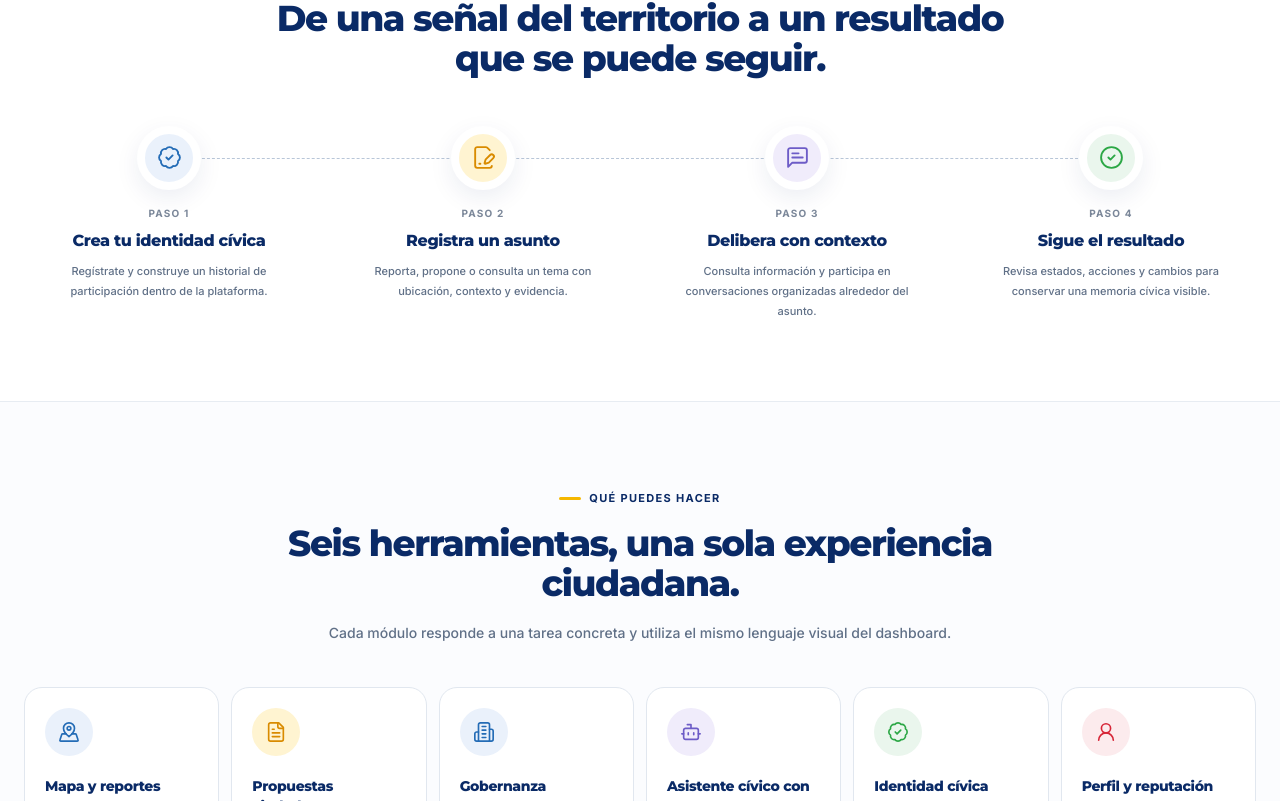
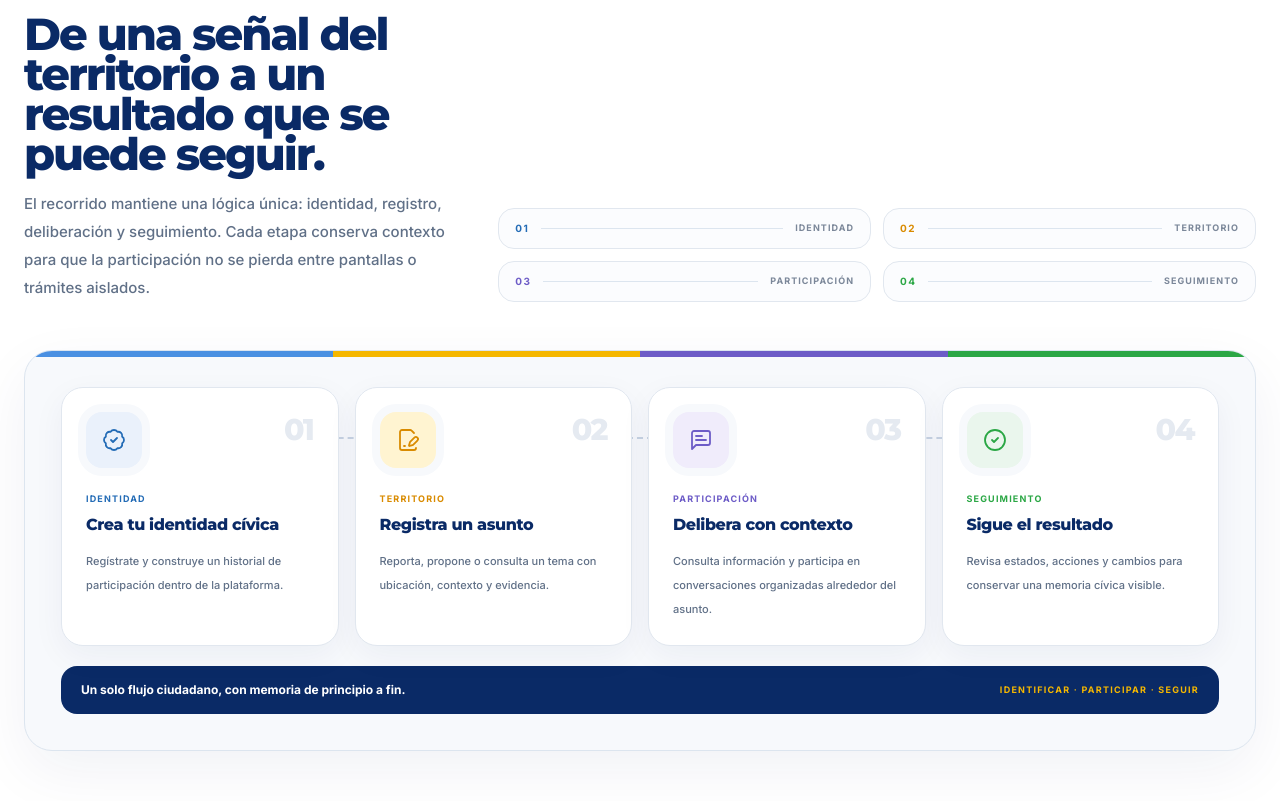
Before and after one commit to VladPhil92/Vertice-OS, a Next.js app in the folder apps/web/: page / in a window 1280 px wide. Shown: the part 2019-2820 px from the top of the page. Built offline with nearby package versions, Linux system fonts and the light colour scheme; a web font is replaced by a local one.

Commit message:
feat(web): redesign civic journey section

```diff
--- a/apps/web/components/sections/HowItWorksSection.tsx
+++ b/apps/web/components/sections/HowItWorksSection.tsx
@@ -1,64 +1,100 @@
-import { BadgeCheck, FilePenLine, MessageSquareText, CheckCircle2 } from 'lucide-react'
+import { BadgeCheck, CheckCircle2, FilePenLine, MessageSquareText } from 'lucide-react'
+import { PublicSectionHeader } from '@/components/ui/PublicSectionHeader'
 
 const STEPS = [
   {
-    number: '1',
+    number: '01',
     icon: BadgeCheck,
     title: 'Crea tu identidad cívica',
     description: 'Regístrate y construye un historial de participación dentro de la plataforma.',
     color: '#246CB6',
     bg: '#EAF1FB',
+    tag: 'Identidad',
   },
   {
-    number: '2',
+    number: '02',
     icon: FilePenLine,
     title: 'Registra un asunto',
     description: 'Reporta, propone o consulta un tema con ubicación, contexto y evidencia.',
     color: '#D98B00',
     bg: '#FFF4D1',
+    tag: 'Territorio',
   },
   {
-    number: '3',
+    number: '03',
     icon: MessageSquareText,
     title: 'Delibera con contexto',
     description: 'Consulta información y participa en conversaciones organizadas alrededor del asunto.',
     color: '#6D5CC7',
     bg: '#F0ECFB',
+    tag: 'Participación',
   },
   {
-    number: '4',
+    number: '04',
     icon: CheckCircle2,
     title: 'Sigue el resultado',
     description: 'Revisa estados, acciones y cambios para conservar una memoria cívica visible.',
     color: '#2BA745',
     bg: '#EAF6ED',
+    tag: 'Seguimiento',
   },
 ] as const
 
 export function HowItWorksSection() {
   return (
-    <section id="como-funciona" className="bg-white px-5 py-16 sm:px-6 md:py-20">
+    <section id="como-funciona" className="bg-white px-5 py-20 sm:px-6 md:py-24">
       <div className="mx-auto max-w-7xl">
-        <div className="mx-auto mb-12 max-w-3xl text-center">
-          <span className="section-tag justify-center">Cómo funciona</span>
-          <h2 className="font-display text-3xl font-extrabold tracking-[-0.04em] text-[#0A2A66] md:text-4xl">
-            De una señal del territorio a un resultado que se puede seguir.
-          </h2>
+        <div className="grid gap-8 lg:grid-cols-[.72fr_1.28fr] lg:items-end lg:gap-12">
+          <PublicSectionHeader
+            eyebrow="Cómo funciona"
+            title="De una señal del territorio a un resultado que se puede seguir."
+            description="El recorrido mantiene una lógica única: identidad, registro, deliberación y seguimiento. Cada etapa conserva contexto para que la participación no se pierda entre pantallas o trámites aislados."
+          />
+
+          <div className="grid gap-3 sm:grid-cols-2">
+            {STEPS.map(({ number, tag, color }) => (
+              <div key={number} className="flex items-center gap-3 rounded-2xl border border-[#E1E7EF] bg-[#FBFCFE] px-4 py-3">
+                <span className="text-[10px] font-extrabold tracking-[.14em]" style={{ color }}>{number}</span>
+                <div className="h-px flex-1 bg-[#DCE5EF]" />
+                <span className="text-[9px] font-extrabold uppercase tracking-[.12em] text-[#7B8799]">{tag}</span>
+              </div>
+            ))}
+          </div>
         </div>
 
-        <div className="relative grid gap-8 md:grid-cols-2 xl:grid-cols-4 xl:gap-6">
-          <div className="pointer-events-none absolute left-[12%] right-[12%] top-8 hidden border-t border-dashed border-[#B8C6D8] xl:block" />
+        <div className="relative mt-12 overflow-hidden rounded-[28px] border border-[#DCE5EF] bg-[#F7F9FC] p-5 shadow-[0_20px_60px_rgba(10,42,102,.06)] sm:p-7 lg:p-9">
+          <div className="absolute inset-x-0 top-0 grid h-1.5 grid-cols-4">
+            <span className="bg-[#4A90E2]" />
+            <span className="bg-[#F5B700]" />
+            <span className="bg-[#6D5CC7]" />
+            <span className="bg-[#2BA745]" />
+          </div>
 
-          {STEPS.map(({ number, icon: Icon, title, description, color, bg }) => (
-            <article key={number} className="relative z-10 text-center">
-              <div className="mx-auto flex h-16 w-16 items-center justify-center rounded-full border-8 border-white shadow-[0_8px_24px_rgba(10,42,102,.08)]" style={{ color, background: bg }}>
-                <Icon size={25} strokeWidth={1.8} />
-              </div>
-              <div className="mt-4 text-[10px] font-extrabold uppercase tracking-[.12em] text-[#7B8799]">Paso {number}</div>
-              <h3 className="mt-2 text-base font-extrabold text-[#0A2A66]">{title}</h3>
-              <p className="mx-auto mt-2 max-w-[250px] text-[11px] font-medium leading-5 text-[#607087]">{description}</p>
-            </article>
-          ))}
+          <div className="pointer-events-none absolute left-[10%] right-[10%] top-[86px] hidden border-t-2 border-dashed border-[#C8D4E3] lg:block" />
+
+          <div className="grid gap-4 md:grid-cols-2 lg:grid-cols-4">
+            {STEPS.map(({ number, icon: Icon, title, description, color, bg, tag }) => (
+              <article
+                key={number}
+                className="relative z-10 rounded-[22px] border border-[#E1E7EF] bg-white p-5 shadow-[0_10px_32px_rgba(10,42,102,.05)] sm:p-6"
+              >
+                <div className="flex items-start justify-between gap-4">
+                  <div className="flex h-14 w-14 items-center justify-center rounded-2xl ring-8 ring-[#F7F9FC]" style={{ color, background: bg }}>
+                    <Icon size={24} strokeWidth={1.8} />
+                  </div>
+                  <span className="font-display text-3xl font-extrabold tracking-[-.05em] text-[#E5EAF1]">{number}</span>
+                </div>
+                <div className="mt-6 text-[9px] font-extrabold uppercase tracking-[.13em]" style={{ color }}>{tag}</div>
+                <h3 className="mt-2 text-base font-extrabold leading-6 text-[#0A2A66]">{title}</h3>
+                <p className="mt-3 text-[11px] font-medium leading-6 text-[#607087]">{description}</p>
+              </article>
+            ))}
+          </div>
+
+          <div className="mt-5 flex flex-wrap items-center justify-between gap-3 rounded-2xl bg-[#0A2A66] px-5 py-4 text-white">
+            <span className="text-xs font-extrabold">Un solo flujo ciudadano, con memoria de principio a fin.</span>
+            <span className="text-[9px] font-extrabold uppercase tracking-[.14em] text-[#F5B700]">Identificar · participar · seguir</span>
+          </div>
         </div>
       </div>
     </section>
```
